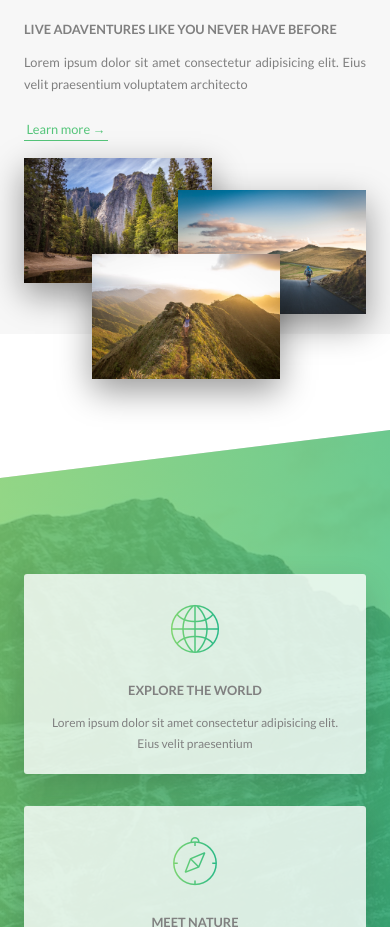
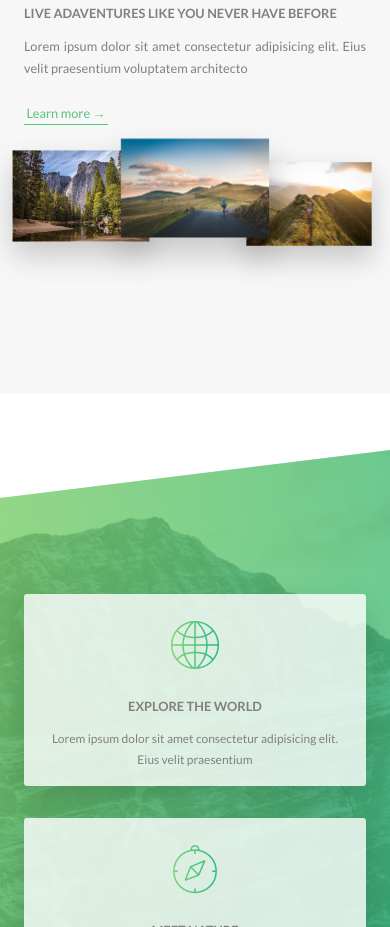
Before and after one commit to zamharrad/tours, a website: page index.html in a window 390 px wide. Shown: the part 1073-2000 px from the top of the page. Drawn offline with Linux system fonts and the light colour scheme.

Commit message:
made layout , base and feature section responsive

```diff
--- a/sass/base/utilities.scss
+++ b/sass/base/utilities.scss
@@ -3,9 +3,17 @@
 }
 .u-margin-bottom-big {
   margin-bottom: 8rem !important;
+
+  @include respond(tab-port) {
+    margin-bottom: 6rem !important;
+  }
 }
 .u-margin-bottom-medium {
   margin-bottom: 4rem !important;
+
+  @include respond(tab-port) {
+    margin-bottom: 3rem !important;
+  }
 }
 .u-margin-bottom-small {
   margin-bottom: 1.5rem !important;
--- /dev/null
+++ b/sass/components/_composition.scss
@@ -0,0 +1,63 @@
+.composition {
+  position: relative;
+
+  &__photo {
+    width: 55%;
+    box-shadow: 0 1.5rem 4rem rgba($color-black, 0.4);
+    position: absolute;
+    z-index: 10;
+    transition: all 0.2s;
+    outline-offset: 1rem;
+
+    @include respond(tab-port) {
+      float: left;
+      position: relative;
+      width: 33.333333%;
+      box-shadow: 0 1.5rem 3rem rgba($color-black, 0.2);
+
+      &--p1 {
+        left: 0;
+        top: -2rem;
+
+        @include respond(tab-port) {
+          top: 0;
+          transform: scale(1.2);
+        }
+      }
+
+      &--p2 {
+        right: 0;
+        top: 2rem;
+
+        @include respond(tab-port) {
+          top: -1rem;
+          transform: scale(1.3);
+          z-index: 1000;
+        }
+      }
+
+      &--p3 {
+        left: 20%;
+        top: 10rem;
+        @include respond(tab-port) {
+          left: 0;
+          top: 1rem;
+          transform: scale(1.1);
+        }
+      }
+
+      &:hover {
+        transform: translateY(-1rem);
+        outline: 1rem solid $color-primary;
+        transform: scale(1.05);
+        z-index: 20;
+        box-shadow: 0 2.5rem 4rem rgba($color-black, 0.5);
+      }
+    }
+
+    &:hover &__photo:not(:hover) {
+      transform: scale(0.95);
+    }
+    //composition:hover composition__photo:not(:hover)
+  }
+}
--- a/sass/components/_feature-box.scss
+++ b/sass/components/_feature-box.scss
@@ -6,6 +6,10 @@
   padding: 2.5rem;
   box-shadow: 0 1.5rem 4rem rgba($color-black, 0.15);
   transition: transform 0.3s;
+
+  @include respond(tab-port) {
+    padding: 2rem;
+  }
 
   &__icon {
     font-size: 6rem;
@@ -18,6 +22,10 @@
     -webkit-background-clip: text;
     display: inline-block;
     color: transparent;
+
+    @include respond(tab-port) {
+      padding: 0;
+    }
   }
 
   &:hover {
--- a/sass/components/composition.scss
+++ /dev/null
@@ -1,40 +0,0 @@
-.composition {
-  position: relative;
-
-  &__photo {
-    width: 55%;
-    box-shadow: 0 1.5rem 4rem rgba($color-black, 0.4);
-    position: absolute;
-    z-index: 10;
-    transition: all 0.2s;
-    outline-offset: 1rem;
-
-    &--p1 {
-      left: 0;
-      top: -2rem;
-    }
-
-    &--p2 {
-      right: 0;
-      top: 2rem;
-    }
-
-    &--p3 {
-      left: 20%;
-      top: 10rem;
-    }
-
-    &:hover {
-      transform: translateY(-1rem);
-      outline: 1rem solid $color-primary;
-      transform: scale(1.05);
-      z-index: 20;
-      box-shadow: 0 2.5rem 4rem rgba($color-black, 0.5);
-    }
-  }
-
-  &:hover &__photo:not(:hover) {
-    transform: scale(0.95);
-  }
-  //composition:hover composition__photo:not(:hover)
-}
--- a/sass/pages/_home.scss
+++ b/sass/pages/_home.scss
@@ -28,7 +28,7 @@
 
   @include respond(tab-port) {
     padding: 15rem 0;
-    margin-top: 15rem;
+    margin-top: 10rem;
   }
 }
 
```
Also changed, not shown: css/style.css.
